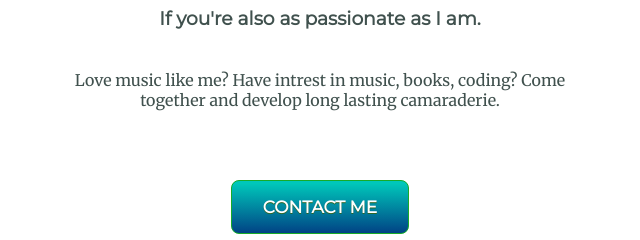
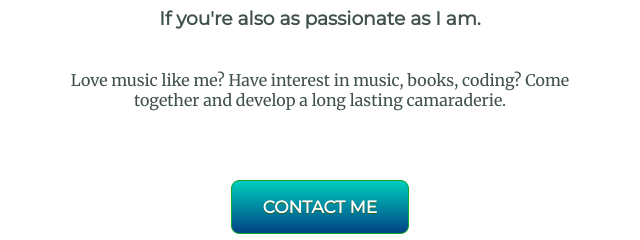
Before and after one commit to ArchMasterX/Mysite, a plain HTML site: page index.html in a window 1280 px wide. Shown: the part 2470-2710 px from the top of the page, 320-960 px from the left. Drawn offline with Linux system fonts and the light colour scheme.

Commit message:
Update index.html

```diff
--- a/index.html
+++ b/index.html
@@ -44,7 +44,7 @@
         <div class="contact-me">
           <h2>Get In Touch</h2>
           <h3>If you're also as passionate as I am.</h3>
-          <p class="Contact">Love music like me? Have intrest in music, books, coding? Come together and develop long lasting camaraderie.</p>
+          <p class="Contact">Love music like me? Have interest in music, books, coding? Come together and develop a long lasting camaraderie.</p>
           <a class="btn" href="mailto:guptasaral503@gmail.com">CONTACT ME</a>
         </div>
       </div>
```
